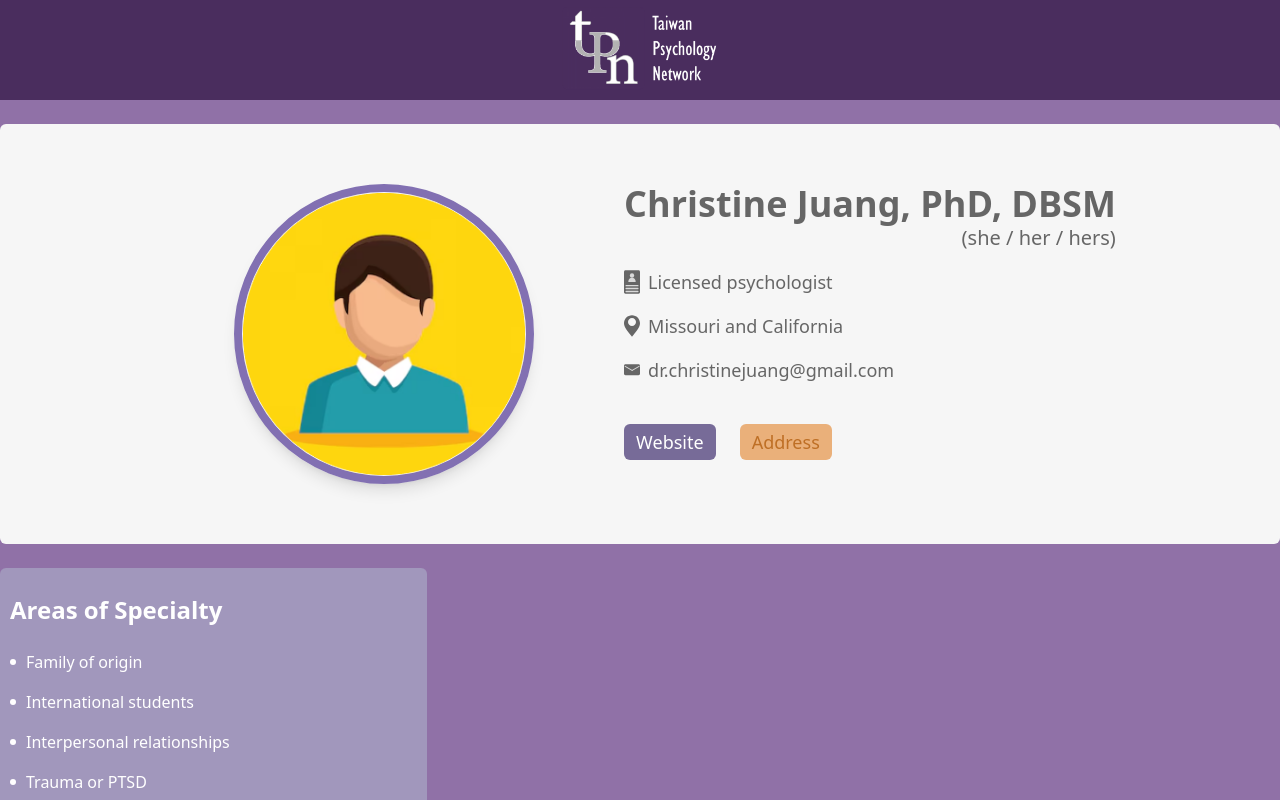
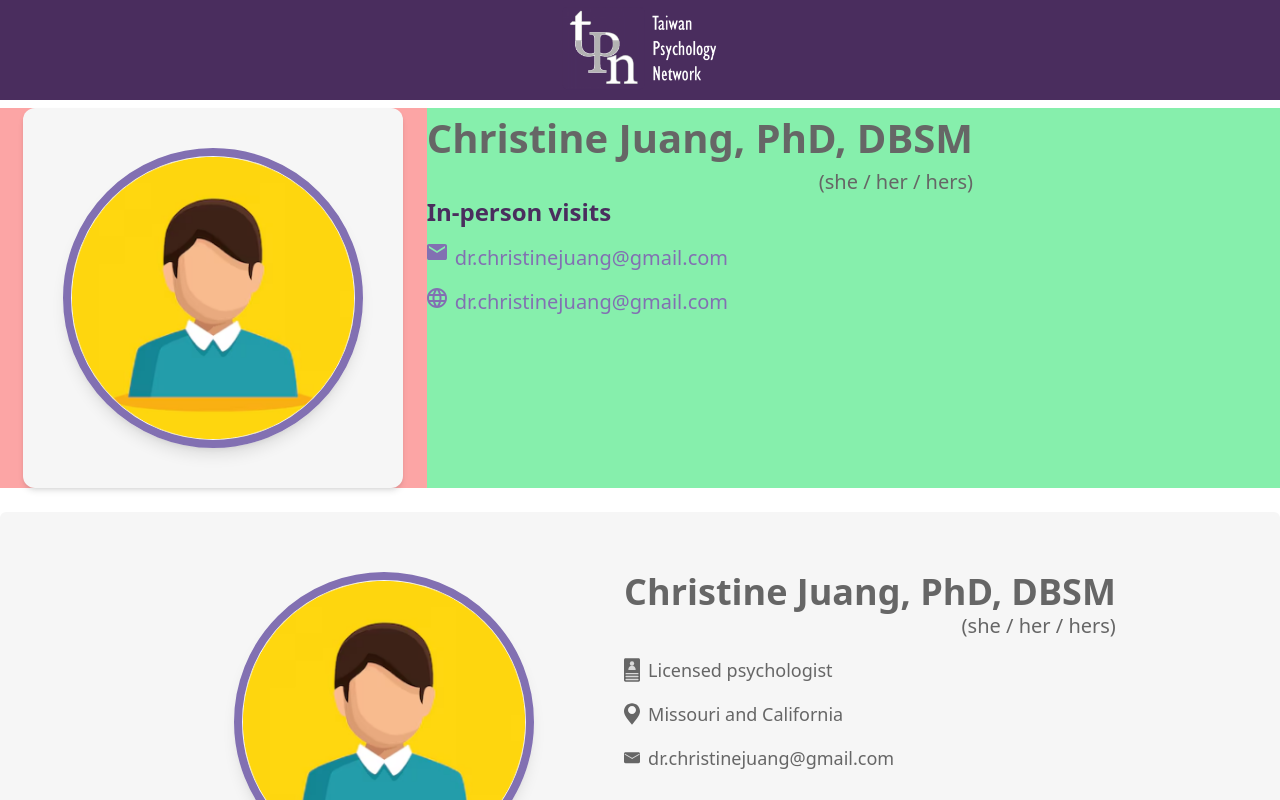
Before and after one commit to snowca-222/TPN, a Vue app: page /#/userPage in a window 1280 px wide. Shown: the top 800 px of the page. Built offline with nearby package versions, Linux system fonts and the light colour scheme.

Commit message:
調整user 頁面

```diff
--- a/src/components/view/User.vue
+++ b/src/components/view/User.vue
@@ -1,18 +1,68 @@
 <script setup>
 import { ref } from "vue";
 import Button from "@/components/template/button/index.vue";
+import WorldIcon from "@image/icons/world.vue";
+import MailIcon from "@image/icons/mail.vue";
 
 const userDetail = ref({
   name: "Christine Juang, PhD, DBSM",
   pronouns: "she / her / hers",
+  service: "In-person visits",
   licensed: "Licensed psychologist",
   state: "Missouri and California",
   mail: "dr.christinejuang@gmail.com",
 });
 </script>
 <template>
-  <div class="bg-[--mainColor]">
+  <div>
     <div class="container mx-auto my-2">
+      <div class="flex flex-wrap justify-center">
+        <div class="flex w-4/12 items-center justify-center bg-red-300">
+          <div
+            class="flex aspect-[1/1] w-[380px] items-center justify-center rounded-xl bg-[--color-13] shadow-md"
+          >
+            <img
+              src="@image/icons/userIcon.png"
+              alt="noPhotoUser"
+              class="w-[300px] overflow-hidden rounded-full border-8 border-[--color-2] shadow-lg"
+            />
+          </div>
+        </div>
+        <div class="w-8/12 bg-green-300">
+          <h3 class="relative w-fit text-[--mainTxt]">
+            <span class="text-[40px] font-bold">{{ userDetail.name }}</span>
+            <div class="whitespace-nowrap text-right text-xl">
+              ({{ userDetail.pronouns }})
+            </div>
+          </h3>
+          <h4 class="text-2xl font-bold text-[--color-12]">
+            {{ userDetail.service }}
+          </h4>
+          <ul
+            class="text-[--color-2] [&>li>img]:w-4 [&>li>span]:ml-2 [&>li>span]:text-xl [&>li]:my-4 [&>li]:flex"
+          >
+            <li>
+              <MailIcon setColor="#8270b2" />
+              <span class="text-xl">{{ userDetail.mail }}</span>
+            </li>
+            <li>
+              <WorldIcon setColor="#8270b2" />
+              <span class="text-xl">{{ userDetail.mail }}</span>
+            </li>
+          </ul>
+        </div>
+
+        <!-- <div
+          class="flex aspect-[1/1] w-[380px] items-center justify-center rounded-xl bg-[--color-13] shadow-md"
+        >
+          <img
+            src="@image/icons/userIcon.png"
+            alt="noPhotoUser"
+            class="w-[300px] overflow-hidden rounded-full border-8 border-[--color-2] shadow-lg"
+          />
+        </div>
+        <div class="w-[660px] bg-green-500">XD</div> -->
+      </div>
       <div class="my-6 rounded-md bg-[--thrColor] p-10">
         <div class="mx-auto flex w-fit items-center p-2.5">
           <div class="px-20 py-2.5">
--- /dev/null
+++ b/src/images/icons/mail.vue
@@ -0,0 +1,19 @@
+<script setup>
+defineProps({
+  setColor: String,
+});
+</script>
+<template>
+  <svg
+    width="20"
+    height="16"
+    viewBox="0 0 20 16"
+    fill="none"
+    xmlns="http://www.w3.org/2000/svg"
+  >
+    <path
+      d="M18 4L10 9L2 4V2L10 7L18 2M18 0H2C0.89 0 0 0.89 0 2V14C0 14.5304 0.210714 15.0391 0.585786 15.4142C0.960859 15.7893 1.46957 16 2 16H18C18.5304 16 19.0391 15.7893 19.4142 15.4142C19.7893 15.0391 20 14.5304 20 14V2C20 0.89 19.1 0 18 0Z"
+      :fill="setColor"
+    />
+  </svg>
+</template>
--- /dev/null
+++ b/src/images/icons/world.vue
@@ -0,0 +1,19 @@
+<script setup>
+defineProps({
+  setColor: String,
+});
+</script>
+<template>
+  <svg
+    width="20"
+    height="20"
+    viewBox="0 0 20 20"
+    fill="none"
+    xmlns="http://www.w3.org/2000/svg"
+  >
+    <path
+      d="M14.36 12C14.44 11.34 14.5 10.68 14.5 10C14.5 9.32 14.44 8.66 14.36 8H17.74C17.9 8.64 18 9.31 18 10C18 10.69 17.9 11.36 17.74 12M12.59 17.56C13.19 16.45 13.65 15.25 13.97 14H16.92C15.96 15.65 14.43 16.93 12.59 17.56ZM12.34 12H7.66C7.56 11.34 7.5 10.68 7.5 10C7.5 9.32 7.56 8.65 7.66 8H12.34C12.43 8.65 12.5 9.32 12.5 10C12.5 10.68 12.43 11.34 12.34 12ZM10 17.96C9.17 16.76 8.5 15.43 8.09 14H11.91C11.5 15.43 10.83 16.76 10 17.96ZM6 6H3.08C4.03 4.34 5.57 3.06 7.4 2.44C6.8 3.55 6.35 4.75 6 6ZM3.08 14H6C6.35 15.25 6.8 16.45 7.4 17.56C5.57 16.93 4.03 15.65 3.08 14ZM2.26 12C2.1 11.36 2 10.69 2 10C2 9.31 2.1 8.64 2.26 8H5.64C5.56 8.66 5.5 9.32 5.5 10C5.5 10.68 5.56 11.34 5.64 12M10 2.03C10.83 3.23 11.5 4.57 11.91 6H8.09C8.5 4.57 9.17 3.23 10 2.03ZM16.92 6H13.97C13.65 4.75 13.19 3.55 12.59 2.44C14.43 3.07 15.96 4.34 16.92 6ZM10 0C4.47 0 0 4.5 0 10C0 12.6522 1.05357 15.1957 2.92893 17.0711C3.85752 17.9997 4.95991 18.7362 6.17317 19.2388C7.38642 19.7413 8.68678 20 10 20C12.6522 20 15.1957 18.9464 17.0711 17.0711C18.9464 15.1957 20 12.6522 20 10C20 8.68678 19.7413 7.38642 19.2388 6.17317C18.7362 4.95991 17.9997 3.85752 17.0711 2.92893C16.1425 2.00035 15.0401 1.26375 13.8268 0.761205C12.6136 0.258658 11.3132 0 10 0Z"
+      :fill="setColor"
+    />
+  </svg>
+</template>
```
